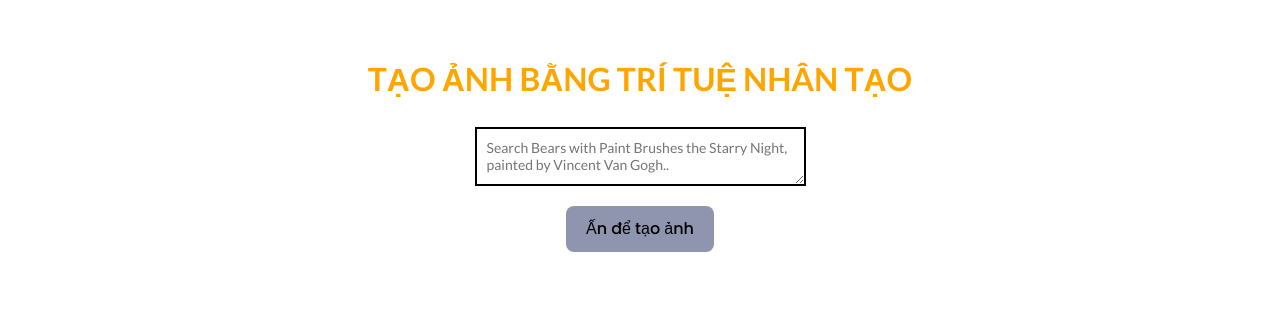
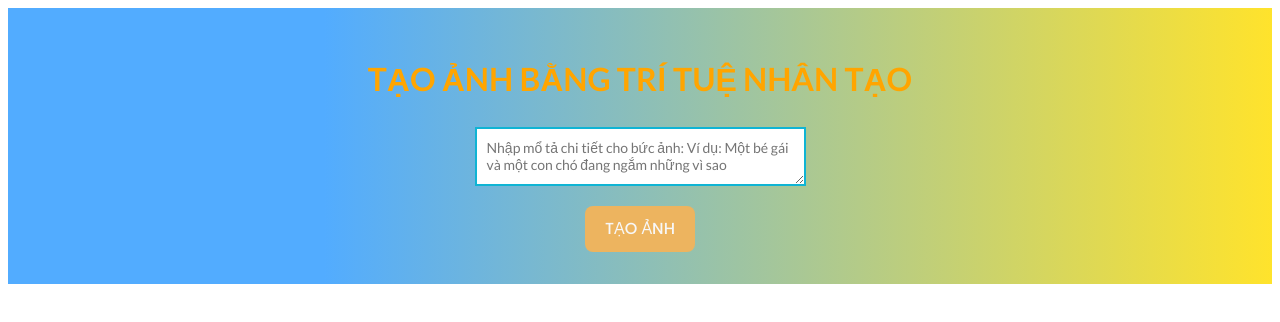
Before and after one commit to danvufs/taoanhai, a React (Vite) app: page / in a window 1280 px wide. Shown: the top 322 px of the page. Built offline with nearby package versions, Linux system fonts and the light colour scheme.

Commit message:
4 commit

```diff
--- a/src/App.css
+++ b/src/App.css
@@ -6,6 +6,9 @@
   padding: 2rem;
   text-align: center;
   font-family: "Poppins", sans-serif;
+  background-color: #52ACFF;
+  background-image: linear-gradient(90deg, #52ACFF 25%, #FFE32C 100%);
+
 }
 
 h2 {
@@ -25,7 +28,7 @@ h2 {
 .app-input {
   height: 35px;
   margin: 20px;
-  border: 2px solid black;
+  border: 2px solid #0fb4d4;
   padding: 10px;
   font-size: 14px;
   font-family: "Lato", sans-serif;
--- a/src/App.jsx
+++ b/src/App.jsx
@@ -7,7 +7,7 @@ function App() {
   const [result, setResult] = useState("");
   const [loading, setLoading] = useState(false);
   const [placeholder, setPlaceholder] = useState(
-    "Search Bears with Paint Brushes the Starry Night, painted by Vincent Van Gogh.."
+    "Nhập mổ tả chi tiết cho bức ảnh: Ví dụ: Một bé gái và một con chó đang ngắm những vì sao"
   );
   const configuration = new Configuration({
     apiKey: import.meta.env.VITE_Open_AI_Key,
@@ -47,7 +47,7 @@ function App() {
             rows="10"
             cols="40"
           />
-          <button onClick={generateImage}>Ấn để tạo ảnh</button>
+          <button onClick={generateImage}>TẠO ẢNH</button>
           {result.length > 0 ? (
             <img className="result-image" src={result} alt="result" />
           ) : (
--- a/src/index.css
+++ b/src/index.css
@@ -13,8 +13,9 @@ button {
   padding: 0.6em 1.2em;
   font-size: 1em;
   font-weight: 500;
+  color:#f7f7f7;
   font-family: inherit;
-  background-color: #8f94af;
+  background-color: #edb45f;
   cursor: pointer;
   transition: border-color 0.25s;
 }
```
